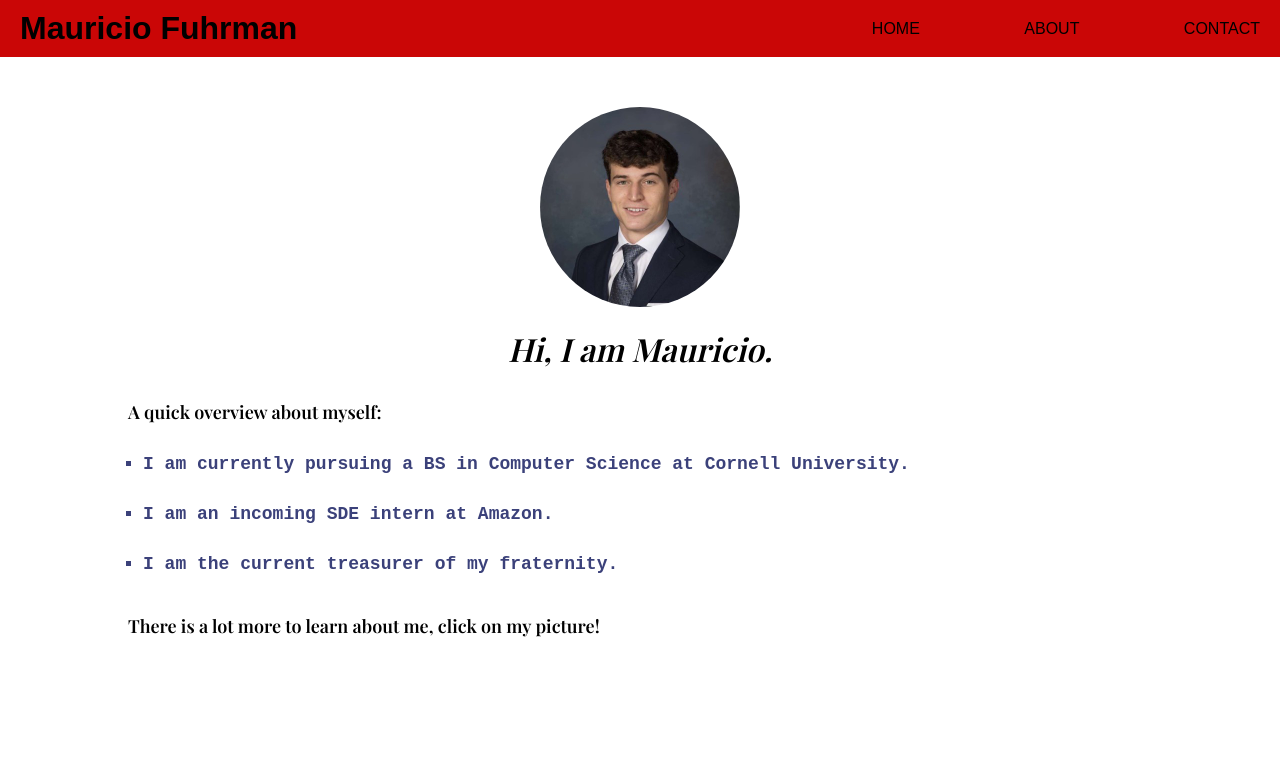
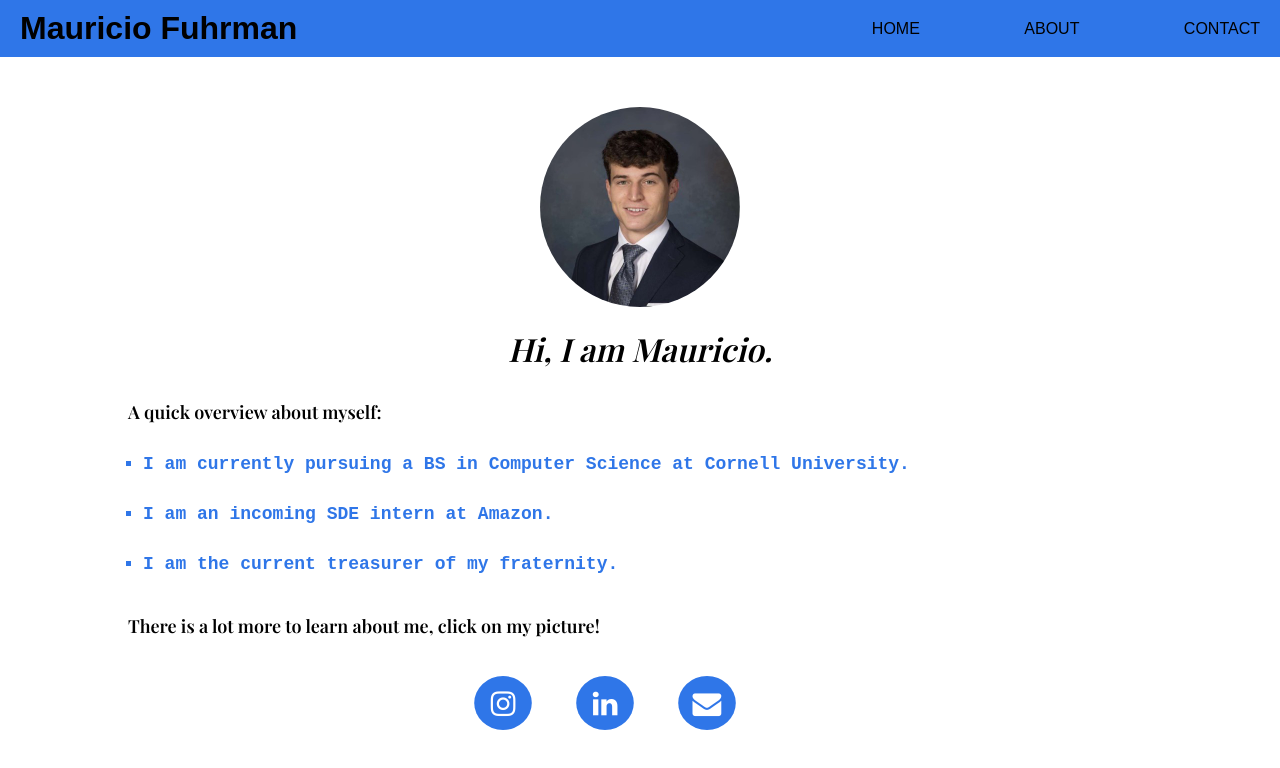
Before and after one commit to mauriciofuhrman/mauriciofuhrman.github.io, a plain HTML site: page index.html in a window 1280 px wide. Drawn offline with nearby package versions, Linux system fonts and the light colour scheme; a web font is replaced by a local one.

Commit message:
changed color, added links

```diff
--- a/index.html
+++ b/index.html
@@ -3,9 +3,10 @@
   <head class="name">
     <title>Mauricio Fuhrman</title>
     <meta charset="utf-8" />
-    <meta name="viewport" content="width=device-width" />
+    <meta name="viewport" content="width=device-width, initial-scale=1" />
     <meta charset="utf-8" />
     <link rel="stylesheet" href="style.css" />
+    <link rel="stylesheet" href="https://cdnjs.cloudflare.com/ajax/libs/font-awesome/4.7.0/css/font-awesome.min.css">
   </head>
   <body>
     <script src="script.js"></script>
@@ -38,5 +39,10 @@
       </ul>
       <h3>There is a lot more to learn about me, click on my picture!</h3>
     </div>
+    <div class="social-links">
+      <a href="https://www.instagram.com/mauriciofuhrman_/" class="fa fa-instagram"></a>
+      <a href="https://www.linkedin.com/in/mauricio-fuhrman-076009223/" class="fa fa-linkedin"></a>
+      <a href="mailto:mauriciofuhrman@gmail.com" class="fa fa-envelope"></a>
+    </div>
   </body>
 </html>
--- a/style.css
+++ b/style.css
@@ -6,7 +6,6 @@
 }
 
 .container {
-  width: 80%;
   margin: 0 auto;
   display: flex;
   flex-direction: column;
@@ -14,7 +13,7 @@
 
 .header {
   width: 100%;
-  background: #ca0606;
+  background: #2f76e8;
 }
 
 .header::after {
@@ -60,14 +59,14 @@ nav a {
 }
 
 nav a:hover {
-  color: #061aca;
+  color: #ca0606;
 }
 
 nav a:before {
   content: "";
   display: block;
   height: 5px;
-  background-color: #061aca;
+  background-color: #ca0606;
   width: 0%;
   position: absolute;
   top: 15px;
@@ -122,6 +121,13 @@ nav a:hover::before {
 .information img:hover {
   border: 4px solid #ca0606;
 }
+
+.information h3,
+.information ul {
+  animation: fadeIn 1.5s ease-in-out;
+  animation-fill-mode: forwards;
+}
+
 .information h3 {
   font-family: "Playfair Display", serif;
   font-size: 18px;
@@ -139,9 +145,32 @@ nav a:hover::before {
 }
 
 .information li {
-  font-family:'Courier New', Courier, monospace;
+  font-family: "Courier New", Courier, monospace;
   margin-bottom: 30px;
   font-size: 18px;
   font-weight: bold;
-  color: #3b417a;
+  color: #2f76e8;
 }
+
+.social-links {
+  display: flex;
+  justify-content: center;
+}
+
+.fa {
+
+  transform: scale(1.8);
+  padding: 7px;
+  width: 18px;
+  text-align: center;
+  text-decoration: none;
+  border-radius: 100%;
+  background: #2f76e8;
+  color: white;
+  margin-right: 70px;
+  margin-top: 20px;
+}
+
+.fa:hover {
+  opacity: 0.7;
+}
```
Also changed, not shown: about.html (+1 -1 lines).
